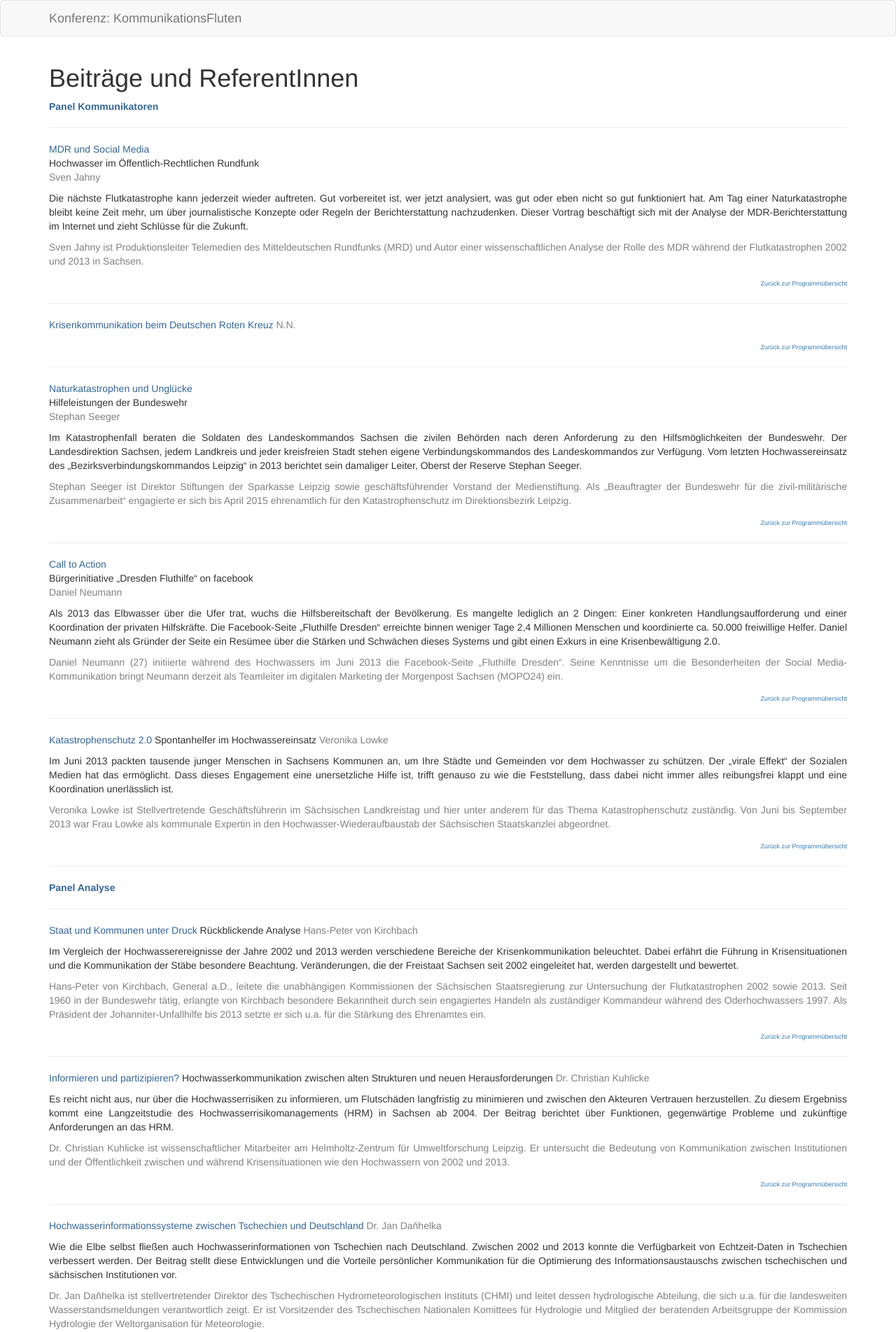
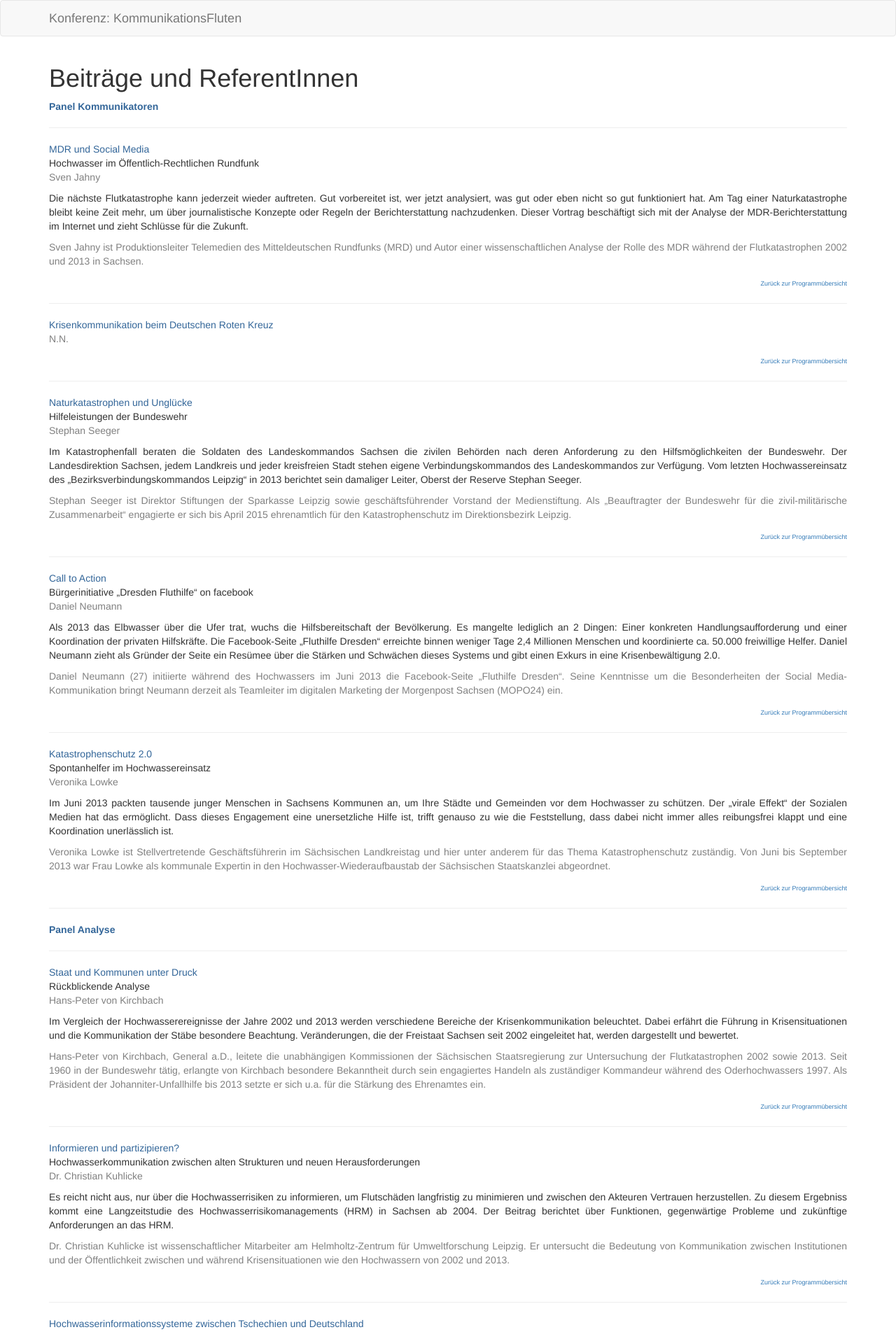
Before and after one commit to susedev/test, a Jekyll site: the page built from beitraege-und-referentinnen.html, in a window 1280 px wide. Shown: the top 1903 px of the page at 70% size. Built offline with Jekyll 4.4.1, drawn with Linux system fonts in a browser that asks for light colours.

Commit message:
Edit from JekyllCMS

```diff
--- a/beitraege-und-referentinnen.html
+++ b/beitraege-und-referentinnen.html
@@ -15,7 +15,8 @@ Hochwasser im &Ouml;ffentlich-Rechtlichen Rundfunk<br />
 <p style="text-align: right;"><span style="color: #808080;"><span style="font-size: xx-small;"><a href="http://eijc.github.io/data/programm-uebersicht.html">Zur&uuml;ck zur Programm&uuml;bersicht</a></span> </span></p>
 
 <hr noshade="noshade" size="1" />
-<p><span style="color: #336699;"><a name="NN"></a>Krisenkommunikation beim Deutschen Roten Kreuz</span> <span style="color: #808080;">N.N.</span></p>
+<p><span style="color: #336699;"><a name="NN"></a>Krisenkommunikation beim Deutschen Roten Kreuz</span><br />
+<span style="color: #808080;">N.N.</span></p>
 
 <p style="text-align: right;"><span style="color: #808080;"><span style="font-size: xx-small;"><a href="http://eijc.github.io/data/programm-uebersicht.html">Zur&uuml;ck zur Programm&uuml;bersicht</a></span> </span></p>
 
@@ -42,7 +43,9 @@ B&uuml;rgerinitiative &bdquo;Dresden Fluthilfe&ldquo; on facebook<br />
 <p style="text-align: right;"><span style="color: #808080;"><span style="font-size: xx-small;"><a href="http://eijc.github.io/data/programm-uebersicht.html">Zur&uuml;ck zur Programm&uuml;bersicht</a></span> </span></p>
 
 <hr noshade="noshade" size="1" />
-<p><span style="color: #336699;"><a id="Lowke" name="Lowke"></a>Katastrophenschutz 2.0</span> Spontanhelfer im Hochwassereinsatz <span style="color: #808080;">Veronika Lowke</span></p>
+<p><span style="color: #336699;"><a id="Lowke" name="Lowke"></a>Katastrophenschutz 2.0</span><br />
+Spontanhelfer im Hochwassereinsatz<br />
+<span style="color: #808080;">Veronika Lowke</span></p>
 
 <p style="text-align: justify;">Im Juni 2013 packten tausende junger Menschen in Sachsens Kommunen an, um Ihre St&auml;dte und Gemeinden vor dem Hochwasser zu sch&uuml;tzen. Der &bdquo;virale Effekt&ldquo; der Sozialen Medien hat das erm&ouml;glicht. Dass dieses Engagement eine unersetzliche Hilfe ist, trifft genauso zu wie die Feststellung, dass dabei nicht immer alles reibungsfrei klappt und eine Koordination unerl&auml;sslich ist.</p>
 
@@ -54,7 +57,9 @@ B&uuml;rgerinitiative &bdquo;Dresden Fluthilfe&ldquo; on facebook<br />
 <p><span style="color: #336699;"><strong>Panel Analyse</strong></span></p>
 
 <hr noshade="noshade" size="1" />
-<p><span style="color: #336699;"><a id="Kirchbach" name="Kirchbach"></a>Staat und Kommunen unter Druck</span> R&uuml;ckblickende Analyse <span style="color: #808080;">Hans-Peter von Kirchbach</span></p>
+<p><span style="color: #336699;"><a id="Kirchbach" name="Kirchbach"></a>Staat und Kommunen unter Druck</span><br />
+R&uuml;ckblickende Analyse<br />
+<span style="color: #808080;">Hans-Peter von Kirchbach</span></p>
 
 <p style="text-align: justify;">Im Vergleich der Hochwasserereignisse der Jahre 2002 und 2013 werden verschiedene Bereiche der Krisenkommunikation beleuchtet. Dabei erf&auml;hrt die F&uuml;hrung in Krisensituationen und die Kommunikation der St&auml;be besondere Beachtung. Ver&auml;nderungen, die der Freistaat Sachsen seit 2002 eingeleitet hat, werden dargestellt und bewertet.</p>
 
@@ -63,7 +68,9 @@ B&uuml;rgerinitiative &bdquo;Dresden Fluthilfe&ldquo; on facebook<br />
 <p style="text-align: right;"><span style="color: #808080;"><span style="font-size: xx-small;"><a href="http://eijc.github.io/data/programm-uebersicht.html">Zur&uuml;ck zur Programm&uuml;bersicht</a></span> </span></p>
 
 <hr noshade="noshade" size="1" />
-<p><span style="color: #336699;"><a id="Kuhlicke" name="Kuhlicke"></a>Informieren und partizipieren?</span> Hochwasserkommunikation zwischen alten Strukturen und neuen Herausforderungen <span style="color: #808080;">Dr. Christian Kuhlicke</span></p>
+<p><span style="color: #336699;"><a id="Kuhlicke" name="Kuhlicke"></a>Informieren und partizipieren? </span><br />
+Hochwasserkommunikation zwischen alten Strukturen und neuen Herausforderungen<br />
+<span style="color: #808080;">Dr. Christian Kuhlicke</span></p>
 
 <p style="text-align: justify;">Es reicht nicht aus, nur &uuml;ber die Hochwasserrisiken zu informieren, um Flutsch&auml;den langfristig zu minimieren und zwischen den Akteuren Vertrauen herzustellen. Zu diesem Ergebniss kommt eine Langzeitstudie des Hochwasserrisikomanagements (HRM) in Sachsen ab 2004. Der Beitrag berichtet &uuml;ber Funktionen, gegenw&auml;rtige Probleme und zuk&uuml;nftige Anforderungen an das HRM.</p>
 
@@ -72,7 +79,8 @@ B&uuml;rgerinitiative &bdquo;Dresden Fluthilfe&ldquo; on facebook<br />
 <p style="text-align: right;"><span style="color: #808080;"><span style="font-size: xx-small;"><a href="http://eijc.github.io/data/programm-uebersicht.html">Zur&uuml;ck zur Programm&uuml;bersicht</a></span> </span></p>
 
 <hr noshade="noshade" size="1" />
-<p><span style="color: #336699;"><a id="Danhelka" name="Danhelka"></a>Hochwasserinformationssysteme zwischen Tschechien und Deutschland</span> <span style="color: #808080;">Dr. Jan Daňhelka</span></p>
+<p><span style="color: #336699;"><a id="Danhelka" name="Danhelka"></a>Hochwasserinformationssysteme zwischen Tschechien und Deutschland</span><br />
+<span style="color: #808080;">Dr. Jan Daňhelka</span></p>
 
 <p style="text-align: justify;">Wie die Elbe selbst flie&szlig;en auch Hochwasserinformationen von Tschechien nach Deutschland. Zwischen 2002 und 2013 konnte die Verf&uuml;gbarkeit von Echtzeit-Daten in Tschechien verbessert werden. Der Beitrag stellt diese Entwicklungen und die Vorteile pers&ouml;nlicher Kommunikation f&uuml;r die Optimierung des Informationsaustauschs zwischen tschechischen und s&auml;chsischen Institutionen vor.</p>
 
```
